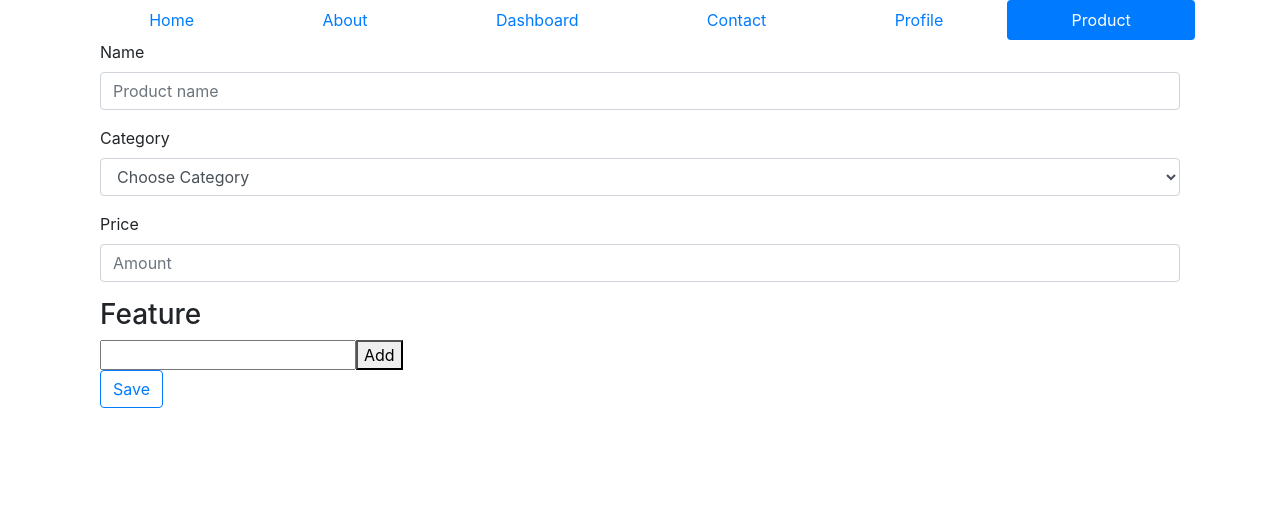
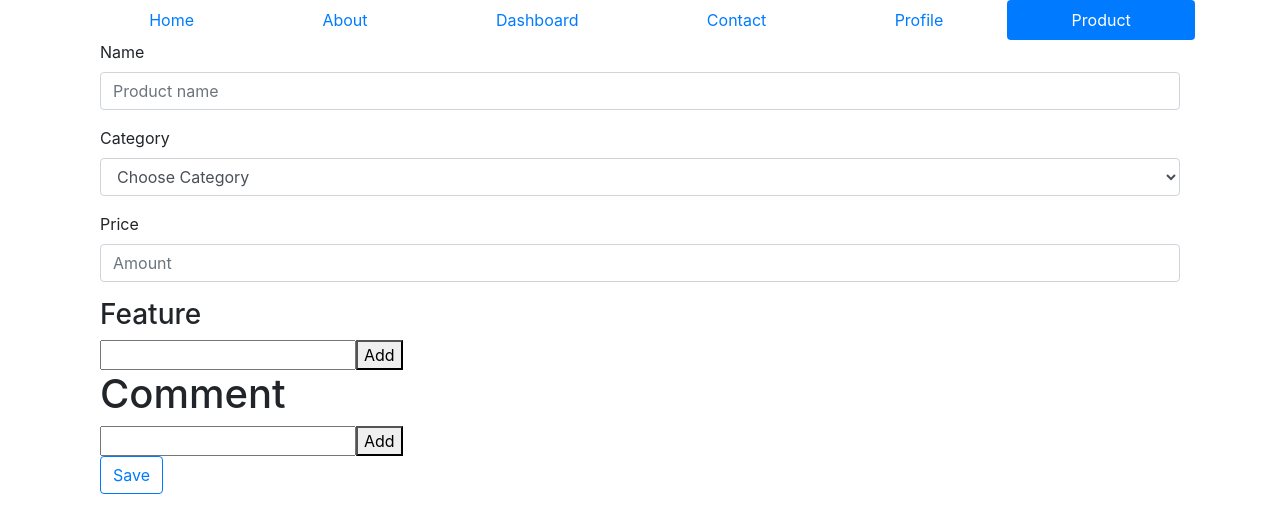
Before and after one commit to pkmaneri/myrouter, a React (Create React App) app: page /product in a window 1280 px wide. Shown: the top 532 px of the page. Built offline with nearby package versions, Linux system fonts and the light colour scheme.

Commit message:
featurelist added

```diff
--- a/src/pages/Product.js
+++ b/src/pages/Product.js
@@ -7,8 +7,10 @@ export default class Product extends Component {
             name: "",
             category: "",
             price: "",
-            featurelist:[],
-            feature :""
+            featurelist: [],
+            feature: "",
+            commentlist: [],
+            comment: ""
         }
     }
     componentDidMount() {
@@ -35,7 +37,9 @@ export default class Product extends Component {
                     featurelist: prevState.currentData.featurelist,
                     feature: prevState.currentData.feature,
                     price: prevState.currentData.price,
-                    category: prevState.currentData.category
+                    category: prevState.currentData.category,
+                    commentlist: prevState.currentData.commentlist,
+                    comment: prevState.currentData.comment
                 }
             }
         })
@@ -51,7 +55,9 @@ export default class Product extends Component {
                     featurelist: prevState.currentData.featurelist,
                     feature: prevState.currentData.feature,
                     name: prevState.currentData.name,
-                    price: prevState.currentData.price
+                    price: prevState.currentData.price,
+                    commentlist: prevState.currentData.commentlist,
+                    comment: prevState.currentData.comment
                 }
             }
         })
@@ -66,7 +72,9 @@ export default class Product extends Component {
                     featurelist: prevState.currentData.featurelist,
                     feature: prevState.currentData.feature,
                     category: prevState.currentData.category,
-                    name: prevState.currentData.name
+                    name: prevState.currentData.name,
+                    commentlist: prevState.currentData.commentlist,
+                    comment: prevState.currentData.comment
                 }
             }
         })
@@ -83,21 +91,24 @@ export default class Product extends Component {
             localStorage.setItem("product", productdataArrstate)
         })
     }
-    handleFeature(e){
+    handleFeature(e) {
         this.setState(prevState => {
             return {
                 currentData: {
-                    featurelist: [...prevState.currentData.featurelist,prevState.currentData.feature],
+                    featurelist: [...prevState.currentData.featurelist, prevState.currentData.feature],
                     category: prevState.currentData.category,
                     name: prevState.currentData.name,
                     price: prevState.currentData.price,
                     feature: prevState.currentData.feature,
+                    commentlist: prevState.currentData.commentlist,
+                    comment: prevState.currentData.comment
+
                 }
             }
         })
     }
 
-    handleFeatureInput(e){
+    handleFeatureInput(e) {
         const feature = e.target.value;
         this.setState(prevState => {
             return {
@@ -106,11 +117,48 @@ export default class Product extends Component {
                     category: prevState.currentData.category,
                     name: prevState.currentData.name,
                     price: prevState.currentData.price,
-                    feature : feature
+                    feature: feature,
+                    commentlist: prevState.currentData.commentlist,
+                    comment: prevState.currentData.comment
+
                 }
             }
         })
     }
+    handleCommentInput(e) {
+        const comment = e.target.value;
+        this.setState(prevState => {
+            return {
+                currentData: {
+                    featurelist: prevState.currentData.featurelist,
+                    category: prevState.currentData.category,
+                    name: prevState.currentData.name,
+                    price: prevState.currentData.price,
+                    feature: prevState.currentData.feature,
+                    commentlist: prevState.currentData.commentlist,
+                    comment: comment
+                }
+            }
+        })
+    }
+    handleComment(e) {
+        this.setState(prevState => {
+            return {
+                currentData: {
+                    commentlist: [...prevState.currentData.commentlist, prevState.currentData.comment],
+                    category: prevState.currentData.category,
+                    name: prevState.currentData.name,
+                    price: prevState.currentData.price,
+                    feature: prevState.currentData.feature,
+                    comment: prevState.currentData.comment,
+                    featurelist: prevState.currentData.featurelist,
+
+                }
+            }
+        })
+    }
+
+
 
 
     render() {
@@ -148,7 +196,15 @@ export default class Product extends Component {
                     <button onClick={this.handleFeature.bind(this)}>
                         Add
                         </button>
-
+                </div>
+                <div>
+                    <h1>Comment</h1>
+                    <input
+                        onChange={this.handleCommentInput.bind(this)}
+                        value={this.state.currentData.comment} />
+                    <button onClick={this.handleComment.bind(this)}>
+                        Add
+                        </button>
                 </div>
                 <button onClick={this.handleSave.bind(this)} className="btn btn-outline-primary">Save</button>
 
```
Lines whose indentation alone changed are shown as unchanged.
